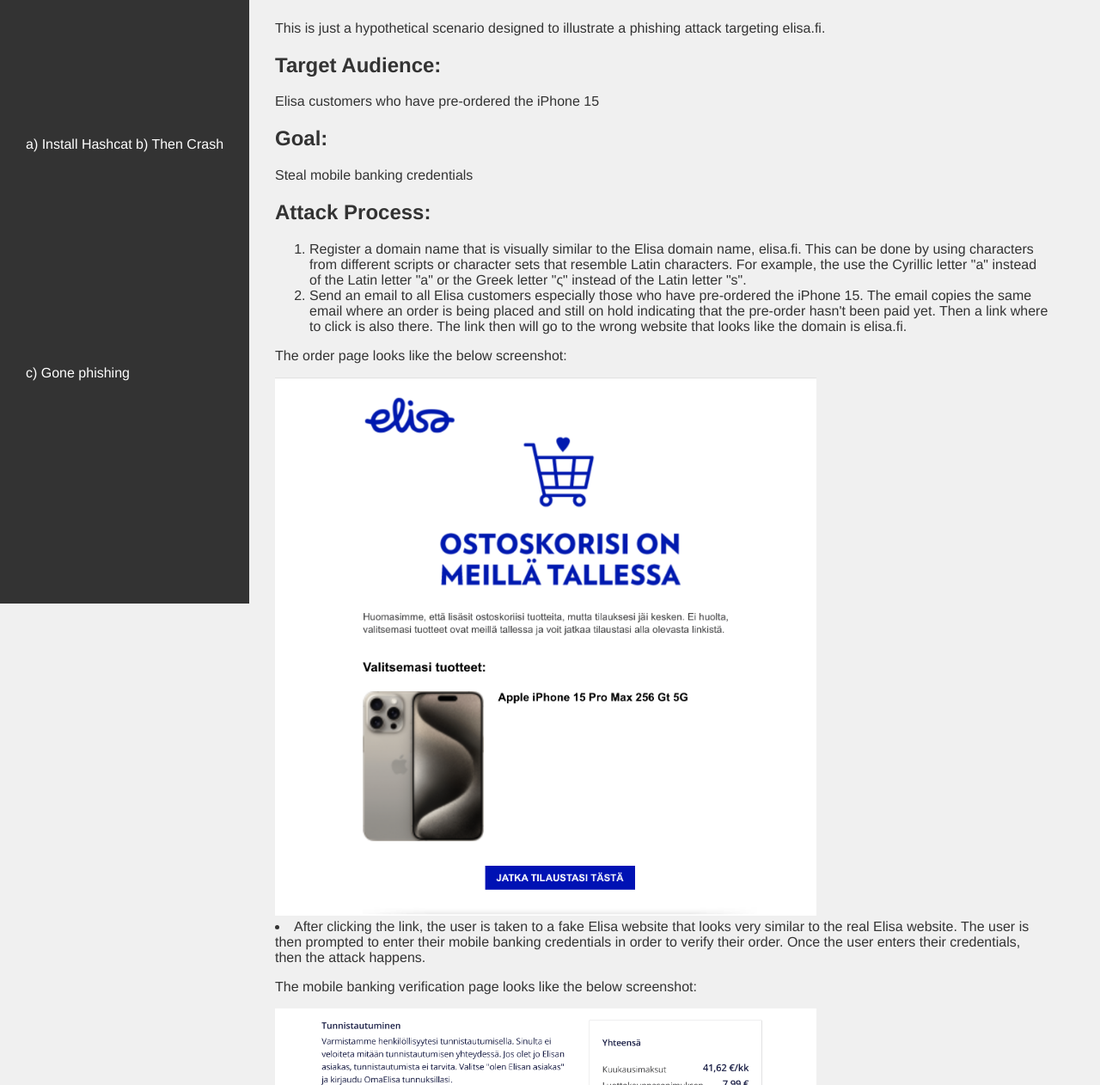
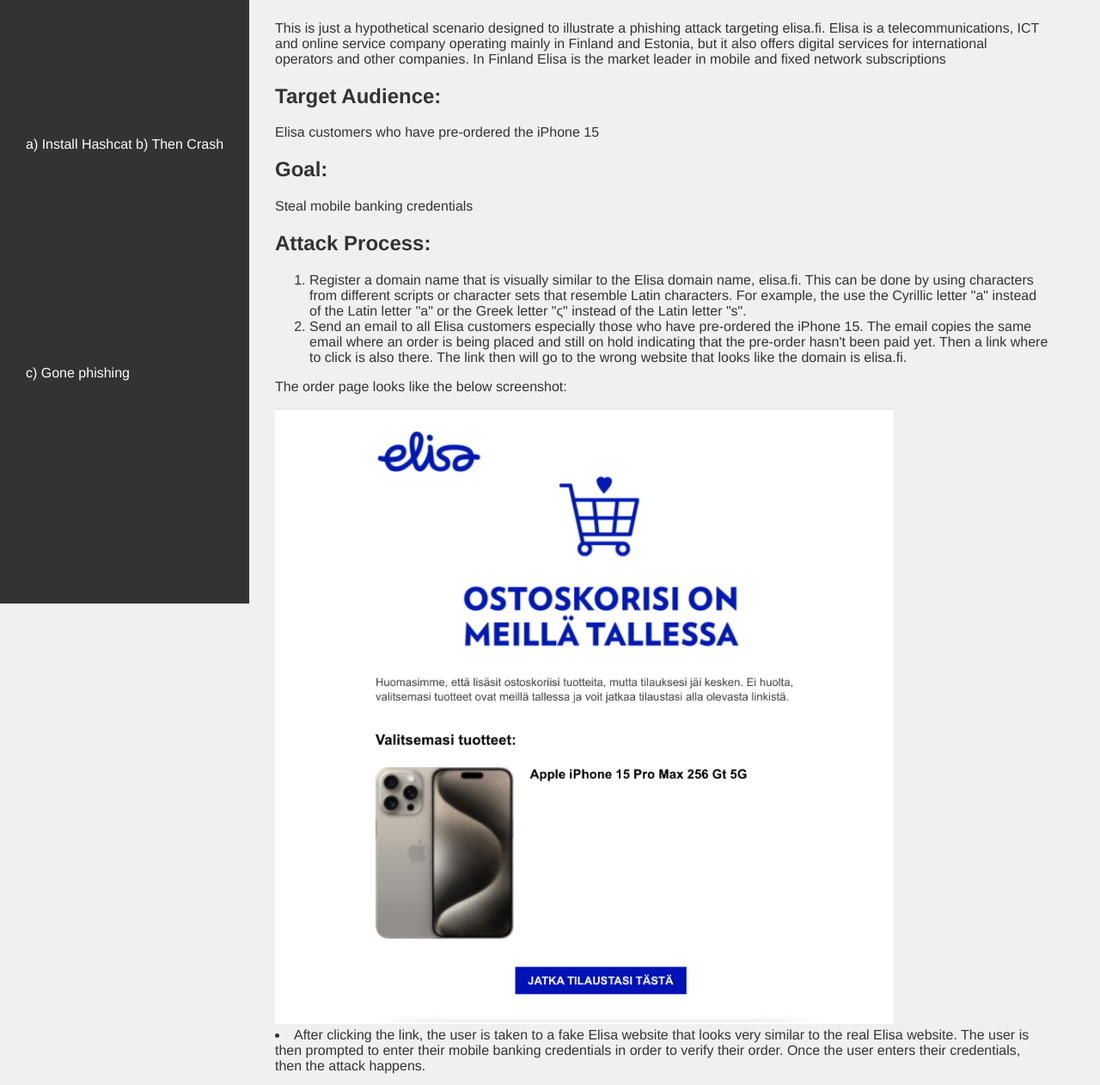
Before and after one commit to rolandogonzagajr/InfoSecH4, a plain HTML site: page page3.html in a window 1280 px wide. Shown: the part 138-1400 px from the top of the page at 86% size. Drawn offline with Linux system fonts and the light colour scheme.

Commit message:
Update page3.html

```diff
--- a/page3.html
+++ b/page3.html
@@ -8,7 +8,7 @@
     <link rel="stylesheet" href="style1.css">
     <style>
         img {
-            max-width: 70%;
+            max-width: 80%;
             height: auto;
         }
     </style>
@@ -22,7 +22,7 @@
         </div>
         <div class="content">
             <h1 class="content">Gone Phishing</h1>
-            <p>This is just a hypothetical scenario designed to illustrate a phishing attack targeting elisa.fi.</p>
+            <p>This is just a hypothetical scenario designed to illustrate a phishing attack targeting elisa.fi. Elisa is a telecommunications, ICT and online service company operating mainly in Finland and Estonia, but it also offers digital services for international operators and other companies. In Finland Elisa is the market leader in mobile and fixed network subscriptions</p>
             <h2>Target Audience:</h2>
             <p>Elisa customers who have pre-ordered the iPhone 15</p>
             <h2>Goal:</h2>
```
